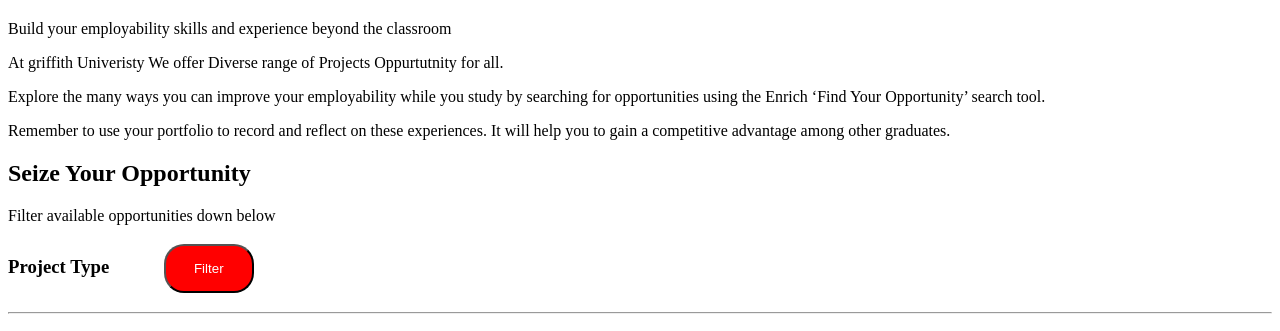
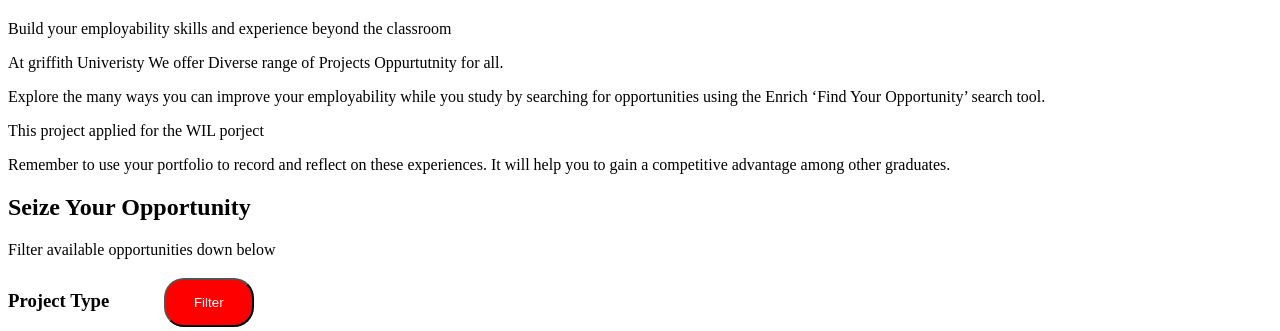
Before and after one commit to SamAusk/EDC_WIL, a PHP site: page /main.php in a window 1280 px wide. Shown: the part 46-377 px from the top of the page. Run offline with PHP 8.4, Linux system fonts and the light colour scheme; data that the repository does not hold is empty.

Commit message:
update message

```diff
--- a/main.php
+++ b/main.php
@@ -34,6 +34,7 @@
                     <p> At griffith Univeristy We offer Diverse range of Projects Oppurtutnity for all.</p>
                     <p>Explore the many ways you can improve your employability while you study by searching for
                         opportunities using the Enrich &lsquo;Find Your Opportunity&rsquo; search tool.</p>
+                    <p>This project applied for the WIL porject </p>
                     <p>Remember to use your portfolio to record and reflect on these experiences. It will help you to
                         gain a competitive advantage among other graduates.</p>
                 </div>
```
